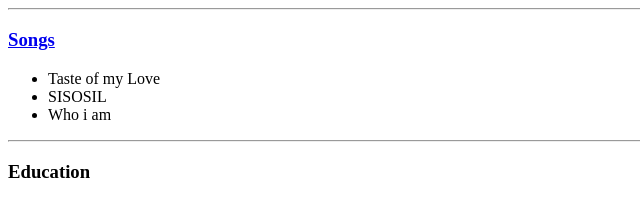
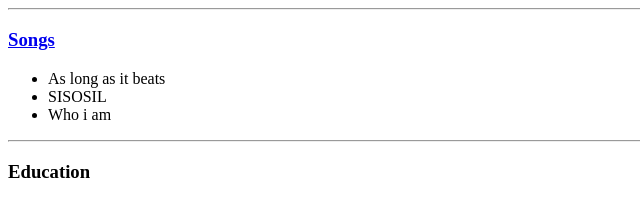
Before and after one commit to Dyresty/cv, a plain HTML site: page index.html in a window 1280 px wide. Shown: the part 503-701 px from the top of the page, 0-640 px from the left. Drawn offline with Linux system fonts and the light colour scheme.

Commit message:
Update index.html

```diff
--- a/index.html
+++ b/index.html
@@ -31,7 +31,7 @@
   <hr>
   <h3><a href="Songs.html">Songs</a></h3>
   <ul style="list-style-type:disc">
-    <li>Taste of my Love</li>
+    <li>As long as it beats</li>
     <li>SISOSIL</li>
     <li>Who i am</li>
   </ul>
```
